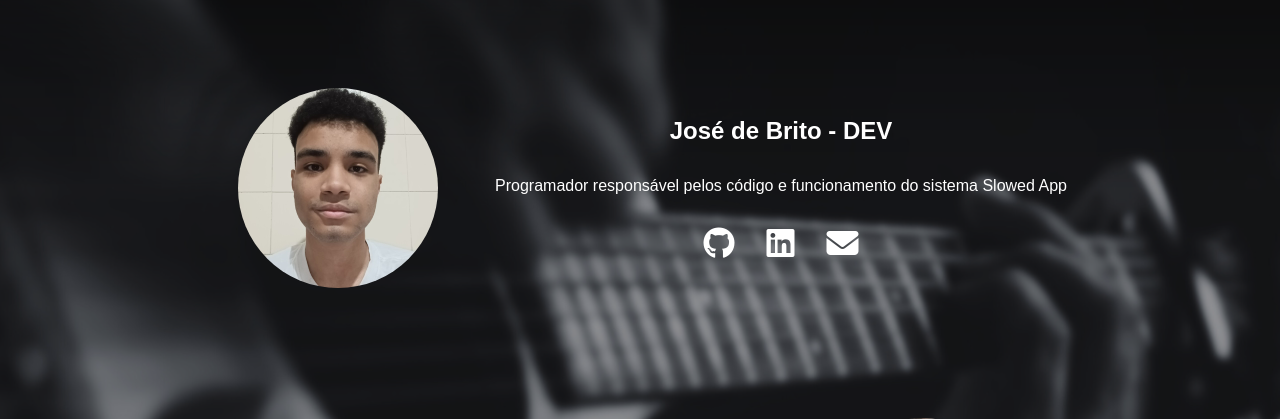
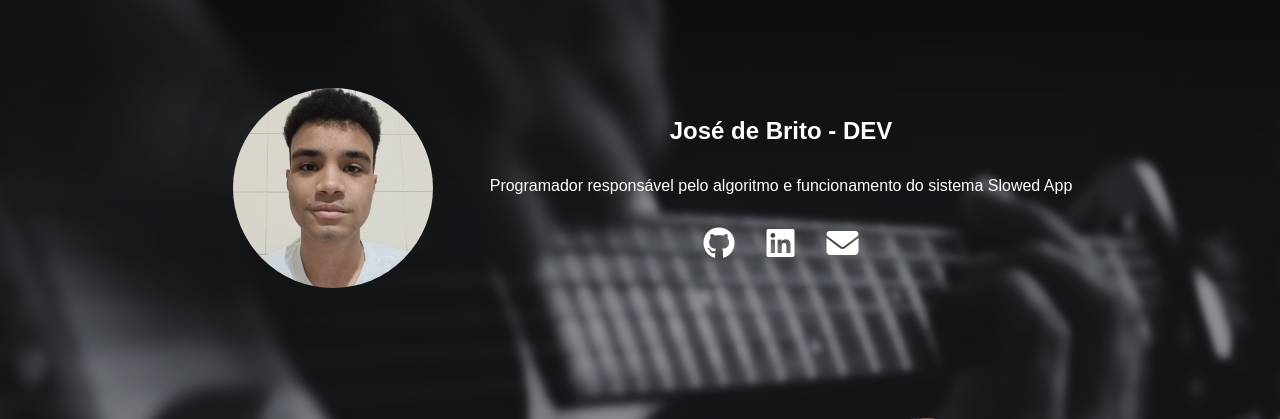
Before and after one commit to josephbrito/Slowed-app, a Flask app: page /about in a window 1280 px wide. Shown: the part 120-539 px from the top of the page. Run offline with Flask 3, Linux system fonts and the light colour scheme; some libraries are stand-ins or nearby versions.

Commit message:
fix about

```diff
--- a/templates/about.html
+++ b/templates/about.html
@@ -34,7 +34,7 @@
                     <h2>José de Brito - DEV</h2>
                 </div>
                 <div class="info-body">
-                    <p>Programador responsável pelos código e funcionamento do sistema Slowed App</p>
+                    <p>Programador responsável pelo algoritmo e funcionamento do sistema Slowed App</p>
                 </div>
                 <div class="info-footer">
                     <a href="https://github.com/josephbrito" target="_blank">
```
